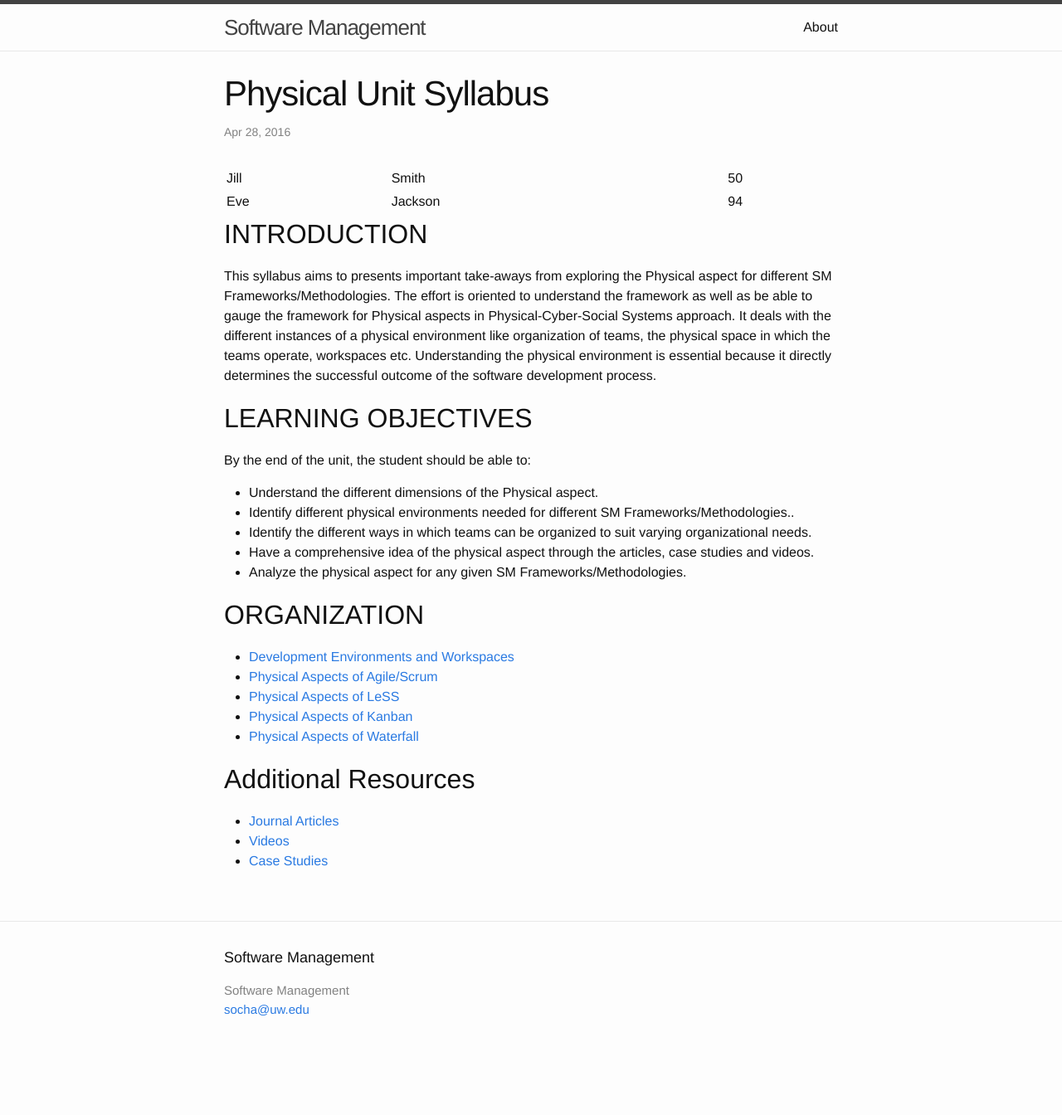
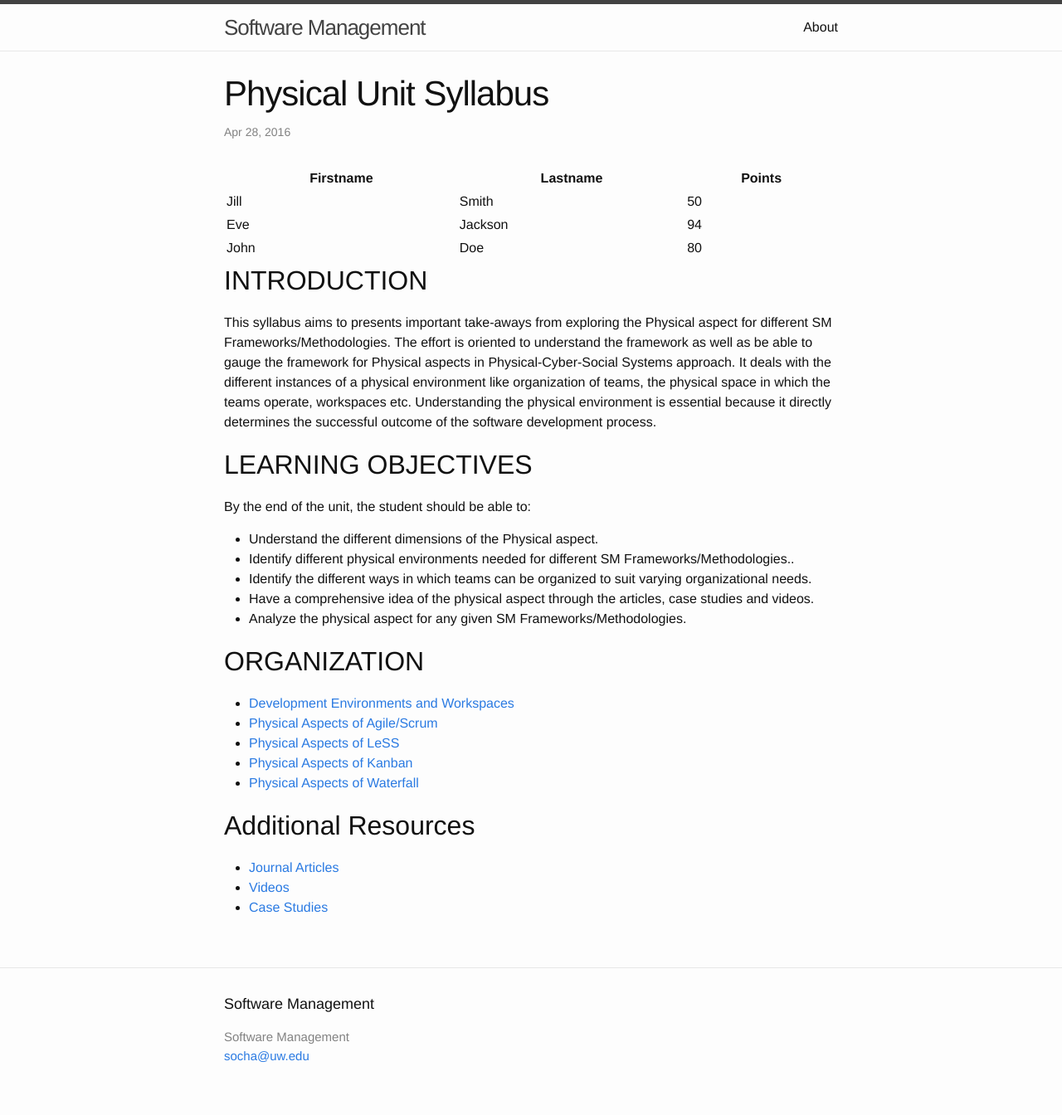
Before and after one commit to css566/css566.github.io, a Jekyll site: the page built from _posts/2016-04-28-physical_syllabus.md, in a window 1280 px wide. Shown: the whole page at 83% size. Built offline with Jekyll 4.4.1, drawn with Linux system fonts in a browser that asks for light colours; comment, search, counter and statistics services are not loaded; before the commit the page ends 1288 px from its top, so only the background shows below that.

Commit message:
Update 2016-04-28-physical_syllabus.md

```diff
--- a/_posts/2016-04-28-physical_syllabus.md
+++ b/_posts/2016-04-28-physical_syllabus.md
@@ -4,17 +4,28 @@ title: Physical Unit Syllabus
 ---
 
 <table style="width:100%">
-   <tr>
+  <tr>
+    <th>Firstname</th>
+    <th>Lastname</th>
+    <th>Points</th>
+  </tr>
+  <tr>
     <td>Jill</td>
-     <td>Smith</td>
+    <td>Smith</td>
     <td>50</td>
-   </tr>
+  </tr>
   <tr>
     <td>Eve</td>
-     <td>Jackson</td>
+    <td>Jackson</td>
     <td>94</td>
-   </tr>
+  </tr>
+  <tr>
+    <td>John</td>
+    <td>Doe</td>
+    <td>80</td>
+  </tr>
 </table>
+
 
 ## INTRODUCTION
 
```
